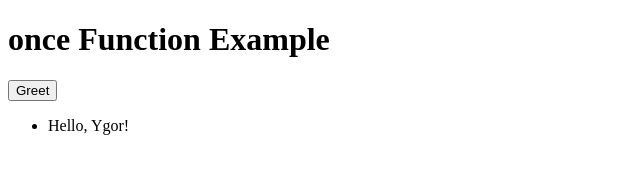
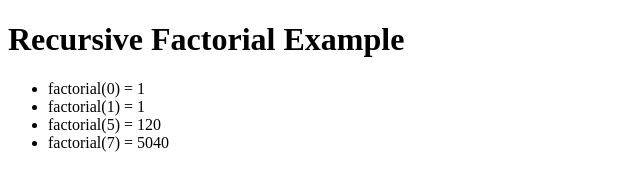
Before and after one commit to Git360hub/ReactJSProjects, a plain HTML site: page index.html in a window 1280 px wide. Shown: the whole page, without its empty margins (0-640 px from the left). Drawn offline with Linux system fonts and the light colour scheme.

Commit message:
june 24 task 3

```diff
--- a/index.html
+++ b/index.html
@@ -2,40 +2,30 @@
 <html lang="en">
 <head>
   <meta charset="UTF-8">
-  <title>once Function Example</title>
+  <title>Recursive Factorial Example</title>
 </head>
 <body>
-  <h1>once Function Example</h1>
-  <button id="greet-btn">Greet</button>
-  <ul id="output"></ul>
+  <h1>Recursive Factorial Example</h1>
+  <ul id="factorial-results"></ul>
 
   <script>
-    function once(fn) {
-      let called = false;
-      return function(...args) {
-        if (!called) {
-          called = true;
-          return fn(...args);
-        }
-      };
+
+    function factorial(n) {
+      if (n === 0 || n === 1) {
+        return 1;
+      }
+      return n * factorial(n - 1);
     }
 
-    function greet(name) {
-      const msg = "Hello, " + name + "!";
-      console.log(msg);
-      const ul = document.getElementById('output');
+    const testCases = [0, 1, 5, 7];
+    const ul = document.getElementById('factorial-results');
+
+    testCases.forEach(n => {
+      const result = factorial(n);
+      console.log(`factorial(${n}) = ${result}`);
       const li = document.createElement('li');
-      li.textContent = msg;
+      li.textContent = `factorial(${n}) = ${result}`;
       ul.appendChild(li);
-    }
-
-    const greetOnce = once(greet);
-
-    greetOnce("Ygor");
-    greetOnce("John");
-    greetOnce("Jane");
-    document.getElementById('greet-btn').addEventListener('click', function() {
-      greetOnce("Button User");
     });
   </script>
 </body>
```
Also changed, not shown: script.js (+10 -19 lines).
